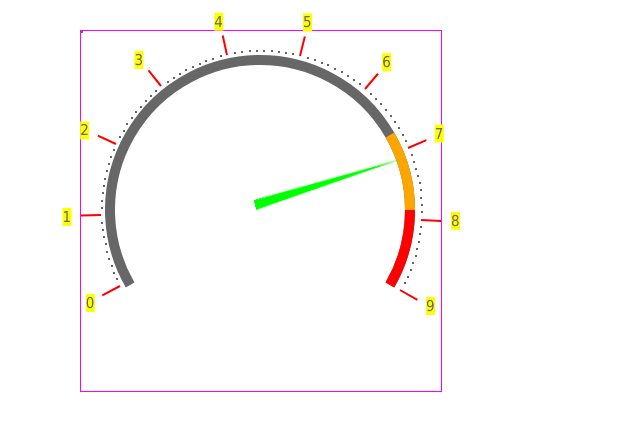
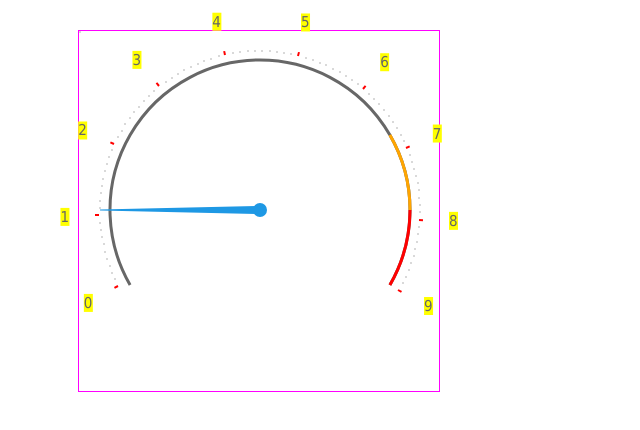
Before and after one commit to john-lemon/gauge, a plain HTML site: page index.html in a window 1280 px wide. Shown: the whole page, without its empty margins (0-640 px from the left). Drawn offline with Linux system fonts and the light colour scheme.

Commit message:
added drawing for all elements

```diff
--- a/index.html
+++ b/index.html
@@ -9,17 +9,18 @@
 
   <div id="gauge_wrap">
 
-    <svg x="0px" y="0px" width="310px" height="310px" id="gauge_arrow" >
-        <polygon x="-50" y="-50" points="0,155 155,150 155,160" style="fill:lime;stroke:purple;stroke-width:0" />
+    <!-- <svg x="0px" y="0px" width="320px" height="320px" id="gauge__arrow" >
+        <polygon id="gauge__polygon" points="" />
     </svg>
     <div id="division">
-      <div class="dot"></div>
+      <span class="dot"></span>
     </div>
     <svg id="gauge" x="0px" y="0px">
-      <path id="gauge_grey" fill="none" stroke-width="10"/>
-      <path id="gauge_yellow" fill="none" stroke-width="10"/>
-      <path id="gauge_red" fill="none" stroke-width="10"/>
-    </svg>
+      <circle id="gauge__center" r="7" />
+      <path id="gauge__grey" fill="none" stroke-width="3"/>
+      <path id="gauge__yellow" fill="none" stroke-width="3"/>
+      <path id="gauge__red" fill="none" stroke-width="3"/>
+    </svg> -->
 
 
 
--- a/script.js
+++ b/script.js
@@ -1,4 +1,10 @@
 
+
+
+division({
+  tags: ['0', '1', '2', '3', '4', '5', '6','7','8','9'],
+  divisionSep: 9
+})
 
 
 function polarToDecart(centerX, centerY, radius, angleInDegrees) {
@@ -13,47 +19,95 @@ function drawArc(x, y, radius, startAngle, endAngle){
 
   var start = polarToDecart(x, y, radius, endAngle),
       end = polarToDecart(x, y, radius, startAngle),
-      arcSweep = endAngle - startAngle <= 180 ? "0" : "1",
+      arcSweep = endAngle - startAngle <= 180 ? '0' : '1',
       d = [
-        "M", start.x, start.y,
-        "A", radius, radius, 0, arcSweep, 0, end.x, end.y
-      ].join(" ");
+        'M', start.x, start.y,
+        'A', radius, radius, 0, arcSweep, 0, end.x, end.y
+      ].join(' ');
 
   return d;
 }
 
-document.getElementById("gauge_grey").setAttribute("d", drawArc(160, 160, 150, -120, 120));
-document.getElementById("gauge_yellow").setAttribute("d", drawArc(160, 160, 150, 60, 90));
-document.getElementById("gauge_red").setAttribute("d", drawArc(160, 160, 150, 90, 120));
 
+function drawArrow(radius, arrowWidth) {
+  var points = [
+        -20,radius,radius,radius-arrowWidth/2,radius,radius+arrowWidth/2
+      ].join(',');
+  return points;
+}
+
+function setAttributes(el, attrs) {
+  for(var key in attrs) {
+    el.setAttribute(key, attrs[key]);
+  }
+}
 
 function division(params) {
+
+  var gaugeWrap = document.getElementById('gauge_wrap'),
+      gaugeArrow = document.createElementNS("http://www.w3.org/2000/svg", 'svg'),
+      gaugePolygon = document.createElementNS("http://www.w3.org/2000/svg", 'polygon'),
+      division = document.createElement('div'),
+      dot = document.createElement('span'),
+      gauge = document.createElementNS("http://www.w3.org/2000/svg", 'svg'),
+      gaugeCenter = document.createElementNS("http://www.w3.org/2000/svg", 'circle'),
+      gaugeGrey = document.createElementNS("http://www.w3.org/2000/svg", 'path'),
+      gaugeRed = document.createElementNS("http://www.w3.org/2000/svg", 'path'),
+      gaugeYellow = document.createElementNS("http://www.w3.org/2000/svg", 'path');
+  setAttributes(gaugeArrow, {'x':'0', 'y':'0', 'id':'gauge__arrow'});
+  gaugePolygon.setAttribute('id','gauge__polygon');
+  division.setAttribute('id','division');
+  dot.setAttribute('class','dot');
+  setAttributes(gauge, {'id':'gauge', 'x':'0px','y':'0px'});
+  setAttributes(gaugeCenter, {'id':'gauge__center', 'r':'7'});
+  setAttributes(gaugeGrey, {'id':'gauge__grey', 'stroke-width':'3'})
+  setAttributes(gaugeYellow, {'id':'gauge__yellow', 'stroke-width':'3'})
+  setAttributes(gaugeRed, {'id':'gauge__red', 'stroke-width':'3'});
+  gaugeWrap.appendChild(gaugeArrow);
+  gaugeWrap.appendChild(division);
+  gaugeWrap.appendChild(gauge);
+  gaugeArrow.appendChild(gaugePolygon);
+  division.appendChild(dot);
+  gauge.appendChild(gaugeCenter);
+  gauge.appendChild(gaugeGrey);
+  gauge.appendChild(gaugeYellow);
+  gauge.appendChild(gaugeRed);
 
   var values = {
     tags: [0,1,2,3,4,5,6],
     radius: 160,
-    divisionSep: 3
+    divisionSep: 3,
+    arrowWidth: 8,
   };
   for (a in params) {values[a] = params[a];}
 
-  var divisionPoints = values.tags.length,
-      division = document.getElementById('division'),
-      divisionSpecial = document.getElementById('division-special'),
-      label = document.getElementsByClassName('dot')[0],
-
       radius = values.radius,
-
+      divisionPoints = values.tags.length,
       labelsCounter = (divisionPoints-1)*values.divisionSep + divisionPoints;
-
-      height = division.clientHeight,
-      width = division.clientWidth,
       angle = 210,
       step = (4*Math.PI/3) / labelsCounter, // 4/3 - for 240 gauge
       k = 0;
 
+  division.style.width = radius*2 +40 + 'px';
+  division.style.height = radius*2 +40 + 'px';
+  gauge.style.width = radius*2 +40 + 'px';
+  gauge.style.height = radius*2 +40 + 'px';
+  gaugeArrow.style.width = radius*2  + 'px';
+  gaugeArrow.style.height = radius*2  + 'px';
+
+  gaugeCenter.setAttribute('cx',radius);
+  gaugeCenter.setAttribute('cy',radius);
+
+  document.getElementById('gauge__grey').setAttribute('d', drawArc(radius, radius, radius-10, -120, 120));
+  document.getElementById('gauge__yellow').setAttribute('d', drawArc(radius, radius, radius-10, 60, 90));
+  document.getElementById('gauge__red').setAttribute('d', drawArc(radius, radius, radius-10, 90, 120));
+  document.getElementById('gauge__polygon').setAttribute('points', drawArrow(radius, values.arrowWidth));
+
+  var height = division.clientHeight,
+      width = division.clientWidth;
 
   for (var i=0; i<labelsCounter; i++) {
-    var clone = label.cloneNode(true);
+    var clone = dot.cloneNode(true);
     var special = false;
 
     if (i % (values.divisionSep+1) === 0) {
@@ -79,9 +133,6 @@ function division(params) {
 
     if (special == true) {
       rotateAngle = Math.atan( Math.abs(radius + 20 - cloneY)/Math.abs(radius + 20 - cloneX)) *57.3
-      console.log(k)
-      console.log(rotateAngle);
-      console.log('=======')
 
       if (cloneX < radius+20) {
         if (cloneY < radius +20 ) {
@@ -95,8 +146,8 @@ function division(params) {
           rotateAngle = -rotateAngle
         }
       }
-      clone.style.transform = "rotate("+rotateAngle+"deg)";
-      tag.style.transform = "rotate("+ -rotateAngle +"deg)";
+      clone.style.transform = 'rotate('+rotateAngle+'deg)';
+      tag.style.transform = 'rotate('+ -rotateAngle +'deg)';
       tag.style.top = -tag.offsetHeight/2+'px';
     }
 
@@ -108,11 +159,4 @@ function division(params) {
   }
 
   specialLabels = document.getElementsByClassName('special-dot');
-
-
 }
-
-division({
-  tags: ['0', '1', '2', '3', '4', '5', '6','7','8','9'],
-  divisionSep: 9
-})
--- a/style.css
+++ b/style.css
@@ -10,32 +10,39 @@
 }
 
 #gauge {
-  width: 320px;
-  height: 320px;
+  fill: none;
 }
 
-#gauge_grey {
+#gauge__center {
+  fill: #1e98e4;
+}
+
+#gauge__grey {
   stroke: #676767;
 }
 
-#gauge_yellow {
+#gauge__yellow {
   stroke: #ffa500;
 }
 
-#gauge_red {
+#gauge__red {
   stroke: #f00;
 }
 
-#gauge_arrow {
+#gauge__polygon {
+  fill: #1e98e4;
+}
+
+#gauge__arrow {
   left: 0px;
   top: 0px;
   position: absolute;
   -webkit-animation-name: rotate;
   -webkit-animation-duration: 4s;
-  -webkit-animation-iteration-count: infinite;
+  /*-webkit-animation-iteration-count: infinite;*/
   animation-name: rotate;
   animation-duration: 4s;
-  animation-iteration-count: infinite;
+  /*animation-iteration-count: infinite;*/
 }
 
 @-webkit-keyframes rotate {
@@ -89,7 +96,7 @@
 
 #division {
   position: absolute;
-  left: -20px;
+  left: -22px;
   top: -20px;
   display: inline-block;
   width: 360px;
@@ -106,13 +113,12 @@
   display: inline-block;
   width: 2px;
   height: 2px;
-  background: #666666;
+  background: #d9d9d9;
 }
 
 .special-dot {
   background: transparent;
-  width: 20px;
-  height: 2px;
+  width: 4px;
   /*width: auto;*/
   /*height:auto;*/
   background: #f00;
```
